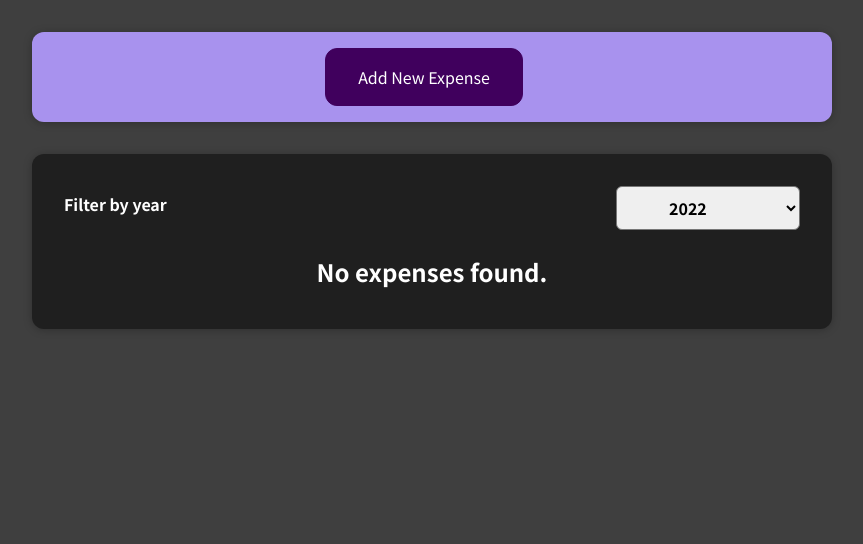
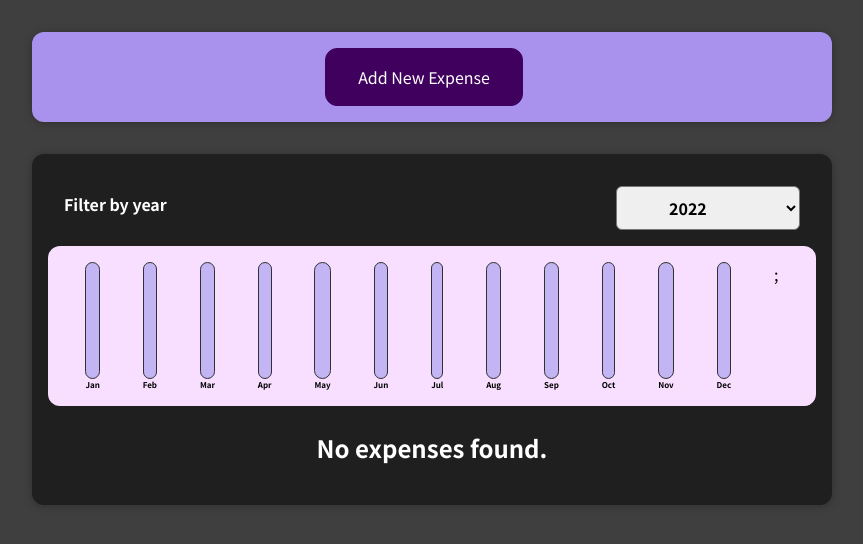
Before and after one commit to surajgopal85/react_fundamentals, a React (Create React App) app: page / in a window 1280 px wide. Shown: the top 544 px of the page, without its empty margins (208-1071 px from the left). Built offline with nearby package versions, Linux system fonts and the light colour scheme.

Commit message:
Chart corresponding to expenses tracking by month added --- is dynamic based on absolute max expense in array

```diff
--- /dev/null
+++ b/src/components/Chart/Chart.jsx
@@ -0,0 +1,25 @@
+import React from "react";
+
+import ChartBar from "./ChartBar";
+import '../../styles/Chart.css';
+
+const Chart = (props) => {
+  const dataPointValues = props.dataPoints.map(dataPoint => dataPoint.value);
+  const overallMax = Math.max(...dataPointValues);
+
+  return (
+    <div className="chart">
+      {props.dataPoints.map((dataPoint) => (
+        <ChartBar
+          value={dataPoint.value}
+          maxValue={overallMax}
+          label={dataPoint.label}
+          key={dataPoint.label}
+        />
+      ))}
+      ;
+    </div>
+  );
+};
+
+export default Chart;
--- /dev/null
+++ b/src/components/Chart/ChartBar.jsx
@@ -0,0 +1,21 @@
+import React from 'react';
+
+import '../../styles/ChartBar.css';
+
+const ChartBar = (props) => {
+  let barFillHeight = '0%';
+
+  if(props.maxValue > 0) {
+    barFillHeight = Math.round((props.value / props.maxValue) * 100) + '%';
+  }
+  return (
+    <div className='chart-bar'>
+      <div className="chart-bar__inner">
+        <div className="chart-bar__fill" style={ {height: barFillHeight} }></div>
+      </div>
+      <div className="chart-bar__label">{props.label}</div>
+    </div>
+  );
+};
+
+export default ChartBar
--- a/src/components/Expenses/Expenses.jsx
+++ b/src/components/Expenses/Expenses.jsx
@@ -1,5 +1,6 @@
 import React, { useState } from "react";
 import ExpenseItem from "./ExpenseItem";
+import ExpensesChart from "./ExpensesChart";
 import ExpensesFilter from "./ExpensesFilter";
 import ExpensesList from './ExpensesList';
 import Card from "../UI/Card";
@@ -30,6 +31,7 @@
         selected={filteredYear}
         onChangeFilterYear={onChangeFilterYearHandler}
         />
+        <ExpensesChart expenses={filteredExpenses}/>
         <ExpensesList items={filteredExpenses}/>
       </Card>
     </div>
--- /dev/null
+++ b/src/components/Expenses/ExpensesChart.jsx
@@ -0,0 +1,29 @@
+import React from 'react';
+
+import Chart from '../Chart/Chart';
+
+const ExpensesChart = (props) => {
+  const chartDataPoints = [
+    { label: 'Jan', value: 0 },
+    { label: 'Feb', value: 0 },
+    { label: 'Mar', value: 0 },
+    { label: 'Apr', value: 0 },
+    { label: 'May', value: 0 },
+    { label: 'Jun', value: 0 },
+    { label: 'Jul', value: 0 },
+    { label: 'Aug', value: 0 },
+    { label: 'Sep', value: 0 },
+    { label: 'Oct', value: 0 },
+    { label: 'Nov', value: 0 },
+    { label: 'Dec', value: 0 },
+  ];
+
+  for (const expense of props.expenses) {
+    const expenseMonth = expense.date.getMonth(); // starts from 0 so === cDP arr index
+    chartDataPoints[expenseMonth].value += expense.amount;
+  }
+
+  return <Chart dataPoints={chartDataPoints}/>;
+}
+
+export default ExpensesChart;
--- a/src/components/NewExpense/ExpenseForm.jsx
+++ b/src/components/NewExpense/ExpenseForm.jsx
@@ -29,7 +29,7 @@
 
     const expenseData = {
       title: enteredTitle,
-      amount: enteredAmount,
+      amount: +enteredAmount,
       date: new Date(enteredDate),
     };
     props.onSaveExpenseData(expenseData);
--- /dev/null
+++ b/src/styles/Chart.css
@@ -0,0 +1,9 @@
+.chart {
+  padding: 1rem;
+  border-radius: 12px;
+  background-color: #f8dfff;
+  text-align: center;
+  display: flex;
+  justify-content: space-around;
+  height: 10rem;
+}
--- /dev/null
+++ b/src/styles/ChartBar.css
@@ -0,0 +1,30 @@
+.chart-bar {
+  height: 100%;
+  display: flex;
+  flex-direction: column;
+  align-items: center;
+}
+
+.chart-bar__inner {
+  height: 100%;
+  width: 100%;
+  border: 1px solid #313131;
+  border-radius: 12px;
+  background-color: #c3b4f3;
+  overflow: hidden;
+  display: flex;
+  flex-direction: column;
+  justify-content: flex-end;
+}
+
+.chart-bar__fill {
+  background-color: #4826b9;
+  width: 100%;
+  transition: all 0.3s ease-out;
+}
+
+.chart-bar__label {
+  font-weight: bold;
+  font-size: 0.5rem;
+  text-align: center;
+}
```
